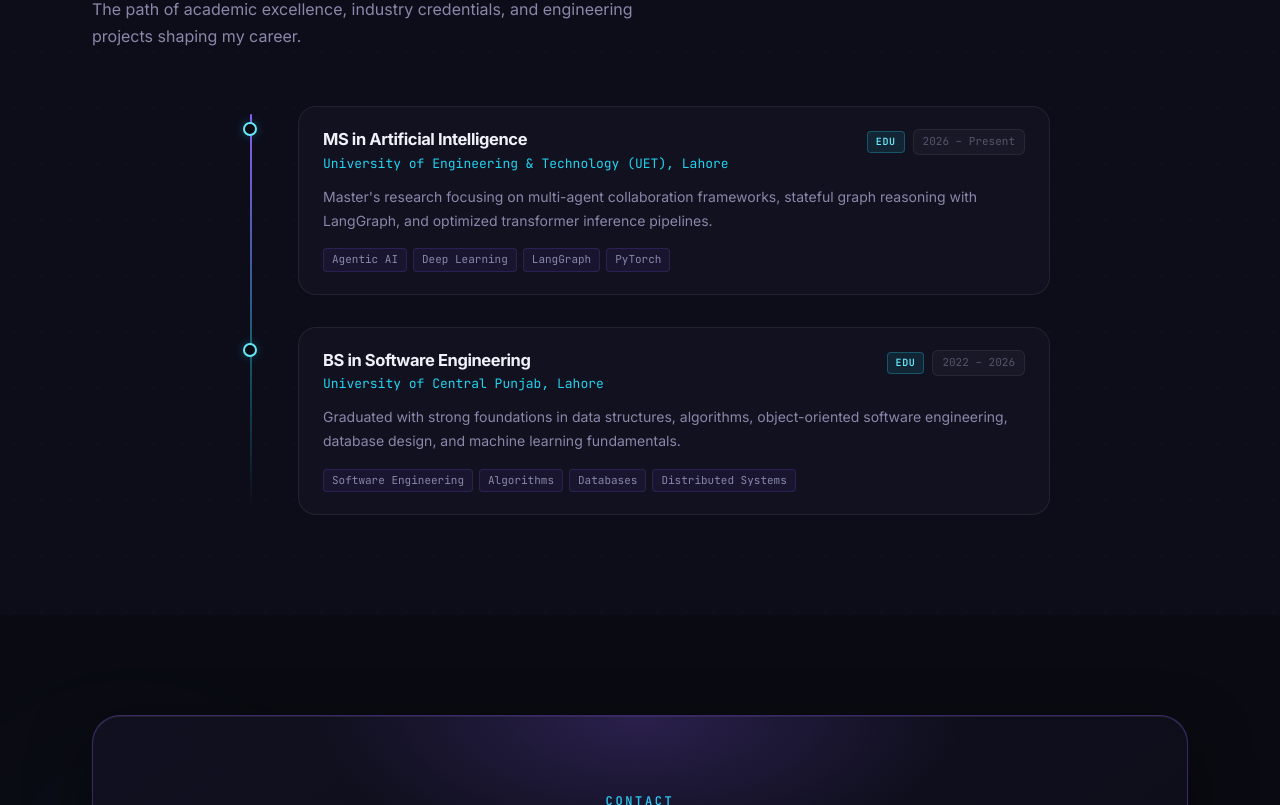
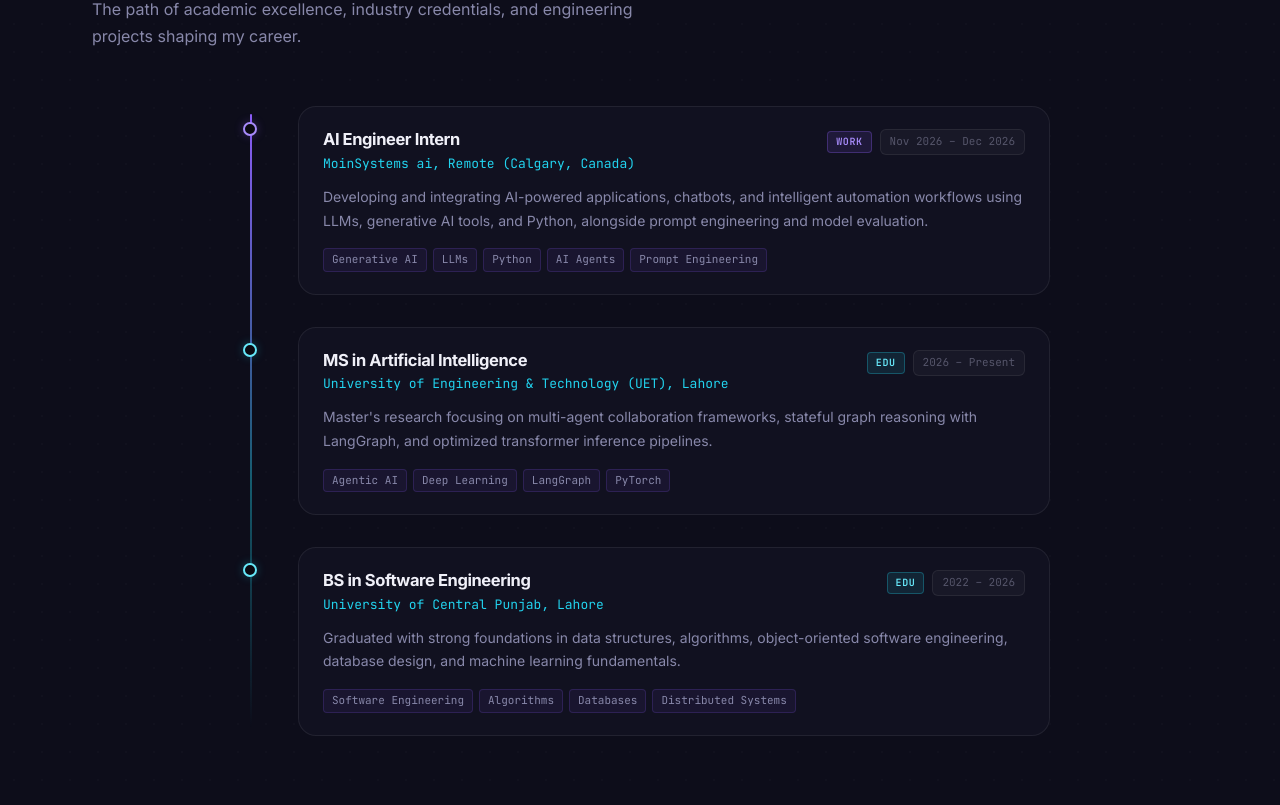
Before and after one commit to Ali241124/Personal-Portfolio, a React (Vite) app in the folder client/: page / in a window 1280 px wide. Shown: the part 5255-6060 px from the top of the page. Built offline with nearby package versions, Linux system fonts and the light colour scheme.

Commit message:
Added internship experience

```diff
--- a/client/src/components/Experience.jsx
+++ b/client/src/components/Experience.jsx
@@ -8,6 +8,14 @@ const TYPE_COLORS = {
 };
 
 const timeline = [
+  {
+    period: "Nov 2026 – Dec 2026",
+    title: "AI Engineer Intern",
+    place: "MoinSystems ai, Remote (Calgary, Canada)",
+    type: "experience",
+    description: "Developing and integrating AI-powered applications, chatbots, and intelligent automation workflows using LLMs, generative AI tools, and Python, alongside prompt engineering and model evaluation.",
+    tags: ["Generative AI", "LLMs", "Python", "AI Agents", "Prompt Engineering"],
+  },
   {
     period: "2026 – Present",
     title: "MS in Artificial Intelligence",
```
